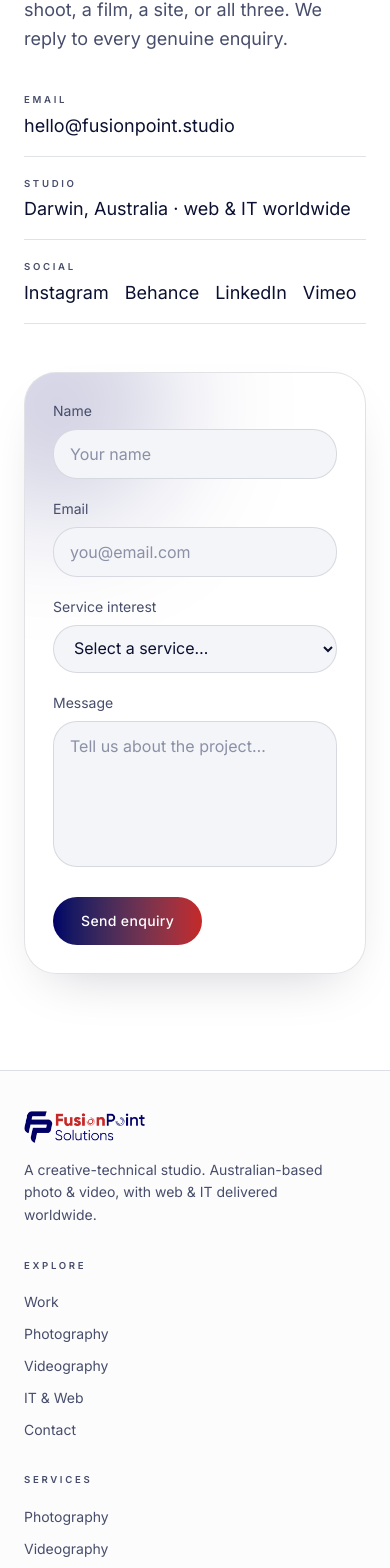
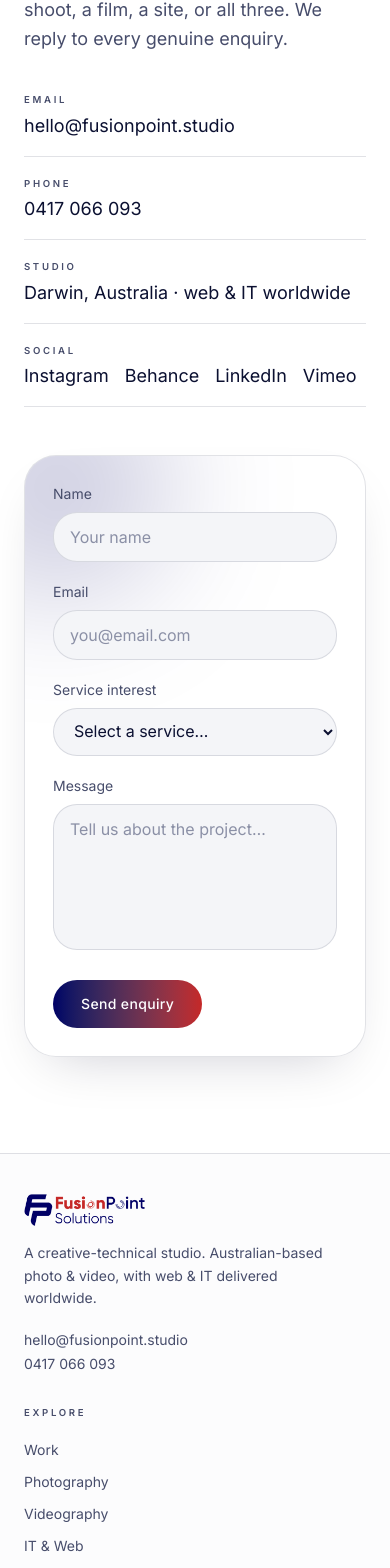
Before and after one commit to mkibigo574/Fusion-Point-Solutions, a Next.js app: page /contact in a window 390 px wide. Shown: the part 369-1937 px from the top of the page. Built offline with nearby package versions, Linux system fonts and the light colour scheme.

Commit message:
Add real Instagram link and studio phone number
Point the Instagram social at the real fusion.point.solutions account (QR utm param stripped) and add the studio phone (0417 066 093 / tel:+61417066093). Surface the phone in the Contact section and email+phone in the footer.

```diff
--- a/src/components/sections/Contact.tsx
+++ b/src/components/sections/Contact.tsx
@@ -49,6 +49,14 @@ export default function Contact() {
                 className="text-ink transition-colors hover:text-accent-2"
               >
                 {STUDIO.email}
+              </a>
+            </Detail>
+            <Detail label="Phone">
+              <a
+                href={STUDIO.phoneHref}
+                className="text-ink transition-colors hover:text-accent-2"
+              >
+                {STUDIO.phone}
               </a>
             </Detail>
             <Detail label="Studio">
--- a/src/components/sections/Footer.tsx
+++ b/src/components/sections/Footer.tsx
@@ -21,6 +21,20 @@ export default function Footer() {
               A creative-technical studio. Australian-based photo &amp; video,
               with web &amp; IT delivered worldwide.
             </p>
+            <div className="mt-5 space-y-1 text-sm">
+              <a
+                href={`mailto:${STUDIO.email}`}
+                className="block text-ink-muted transition-colors hover:text-ink"
+              >
+                {STUDIO.email}
+              </a>
+              <a
+                href={STUDIO.phoneHref}
+                className="block text-ink-muted transition-colors hover:text-ink"
+              >
+                {STUDIO.phone}
+              </a>
+            </div>
           </div>
 
           {/* Nav */}
--- a/src/lib/content.ts
+++ b/src/lib/content.ts
@@ -384,9 +384,14 @@ export const TESTIMONIALS = [
 
 export const STUDIO = {
   email: "hello@fusionpoint.studio",
+  phone: "0417 066 093",
+  phoneHref: "tel:+61417066093",
   location: "Darwin, Australia · web & IT worldwide",
   socials: [
-    { label: "Instagram", href: "https://instagram.com" },
+    {
+      label: "Instagram",
+      href: "https://www.instagram.com/fusion.point.solutions",
+    },
     { label: "Behance", href: "https://behance.net" },
     { label: "LinkedIn", href: "https://linkedin.com" },
     { label: "Vimeo", href: "https://vimeo.com" },
```
